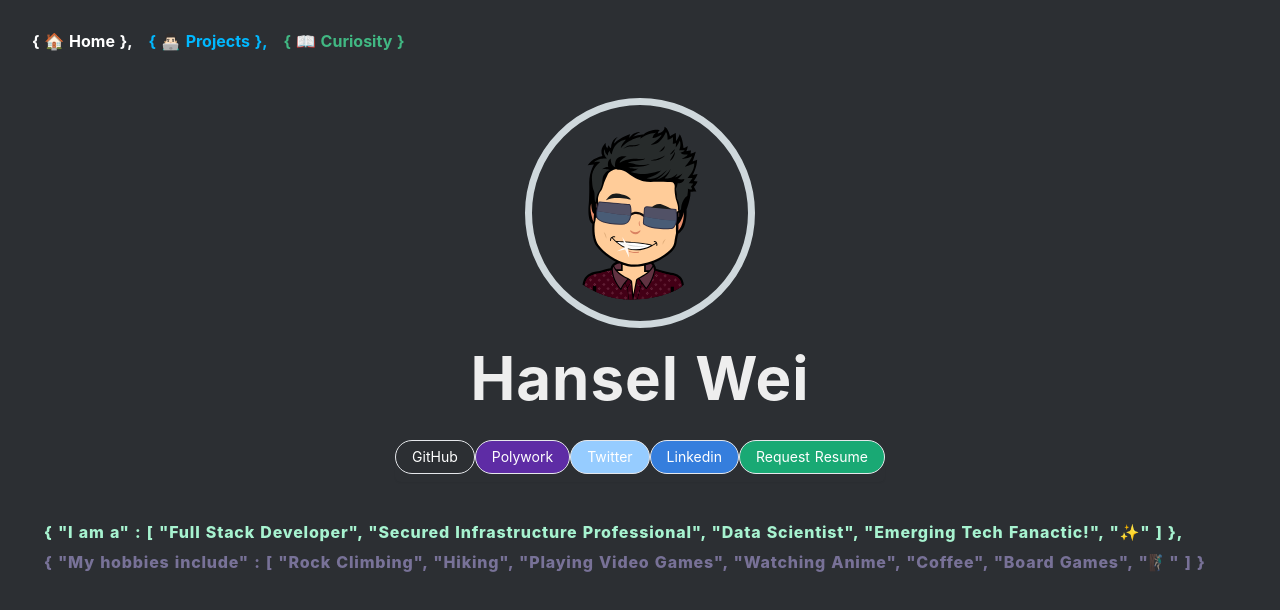
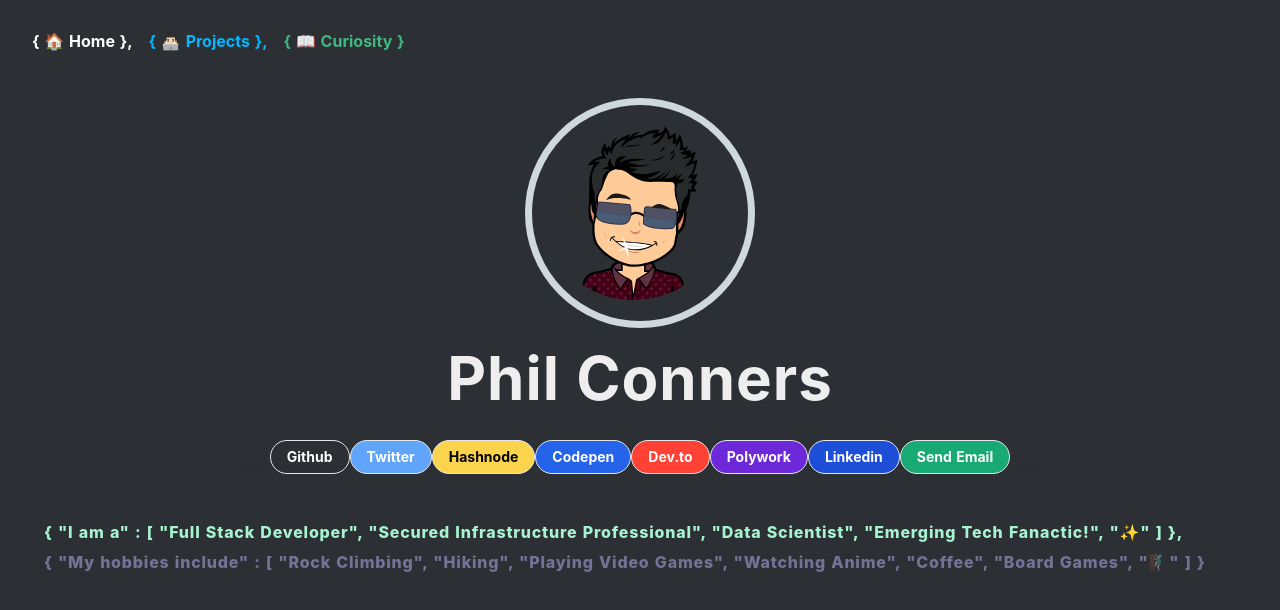
Before and after one commit to Uvacoder/test-abclinks2, a Nuxt app: page / in a window 1280 px wide. Shown: the top 610 px of the page. Built offline with nearby package versions, Linux system fonts and the light colour scheme; a web font is replaced by a local one.

Commit message:
Update index.vue

```diff
--- a/pages/index.vue
+++ b/pages/index.vue
@@ -4,19 +4,31 @@
       <Bitmoji />
     </div>
     <h1 class="title sm:text-4xl md:text-5xl lg:text-6xl">
-      <strong>Hansel Wei</strong>
+      <strong>Phil Conners</strong>
     </h1>
 
      <div class="text-center max-w-7xl mx-auto py-8 sm:space-x-2 sm:space-y-2 lg:space-x-4 lg:space-y-4">
       <div>
-          <span class="relative z-0 lg:inline-flex sm:flex-row shadow-sm rounded-md">
-            <a href="https://github.com/darkmastermindz" target="_blank" class="f6 grow no-underline br-pill ph3 pv2 mb2 dib white bg-grey relative inline-flex items-center px-8 py-2 rounded-l-md border">GitHub</a>
-            <a href="https://www.polywork.com/darkmastermindz" target="_blank" class="f6 grow no-underline br-pill ph3 pv2 mb2 dib white bg-purple relative inline-flex items-center px-4 py-2 rounded-l-md border">Polywork</a>
-            <a href="https://twitter.com/darkmastermindz" target="_blank" class="f6 grow no-underline br-pill ph3 pv2 mb2 dib white bg-light-blue relative inline-flex items-center px-8 py-2 rounded-l-md border">Twitter</a>
-            <a href="https://linkedin.com/in/hanselwei" target="_blank" class="f6 grow no-underline br-pill ph3 pv2 mb2 dib white bg-blue relative inline-flex items-center px-8 py-2 rounded-l-md border">Linkedin</a>
-            <a href="mailto:Hansel Wei (Resume Request) <resume@hanselwei.dev>?subject=Resume%20Request&body=Hello%20Hansel%2C%0A%0AMy%20name%20is%20%7Byour%20name%7D%2C%20I%20would%20like%20to%20request%20for%20your%20resume%3A%20%0A%0A%7Byour%20message%20here%7D" target="_blank"
-              class="f6 grow no-underline br-pill ph3 pv2 mb2 dib white bg-green relative inline-flex items-center px-4 py-2 rounded-l-md border">Request Resume</a>
-          </span>
+          <span
+          class="relative z-0 justify-center px-8 sm:flex-row shadow-sm rounded-md font-bold md:antialiased sm:subpixel-antialiased">
+          <a href="https://github.com/uvacoder" target="_blank"
+            class="f6 grow no-underline br-pill ph3 pv2 mb2 dib white bg-grey-700 relative inline-flex items-center px-8 py-2 rounded-l-md border">Github</a>
+          <a href="https://twitter.com/VaLandscapes" target="_blank"
+            class="f6 grow no-underline br-pill ph3 pv2 mb2 dib white bg-blue-400 relative inline-flex items-center px-8 py-2 rounded-l-md border">Twitter</a>
+          <a href="https://hashnode.com/uvacoder" target="_blank"
+            class="f6 grow no-underline br-pill ph3 pv2 mb2 dib gray-50 bg-yellow-300 relative inline-flex items-center px-8 py-2 rounded-l-md border">Hashnode</a>
+          <a href="https://codepen.io/uvacoder" target="_blank"
+            class="f6 grow no-underline br-pill ph3 pv2 mb2 dib white bg-blue-600 relative inline-flex items-center px-8 py-2 rounded-l-md border">Codepen</a>
+          <a href="https://dev.to/fu4303" target="_blank"
+            class="f6 grow no-underline br-pill ph3 pv2 mb2 dib white bg-red relative inline-flex items-center px-8 py-2 rounded-l-md border">Dev.to</a>
+          <a href="https://polywork.com/uvacoder" target="_blank"
+            class="f6 grow no-underline br-pill ph3 pv2 mb2 dib white bg-purple-700 relative inline-flex items-center px-8 py-2 rounded-l-md border">Polywork</a>
+          <a href="https://linkedin.com/in/alecbcampbell" target="_blank"
+            class="f6 grow no-underline br-pill ph3 pv2 mb2 dib white bg-blue-700 relative inline-flex items-center px-8 py-2 rounded-l-md border">Linkedin</a>
+          <a href="mailto:uvacoder@proton.me (uvacoder) <hello@uvacoder@proton.me>" target="_blank"
+            class="f6 grow no-underline br-pill ph3 pv2 mb2 dib white bg-green relative inline-flex items-center px-4 py-2 rounded-l-md border">Send
+            Email</a>
+        </span>
 
       </div>
 
```
